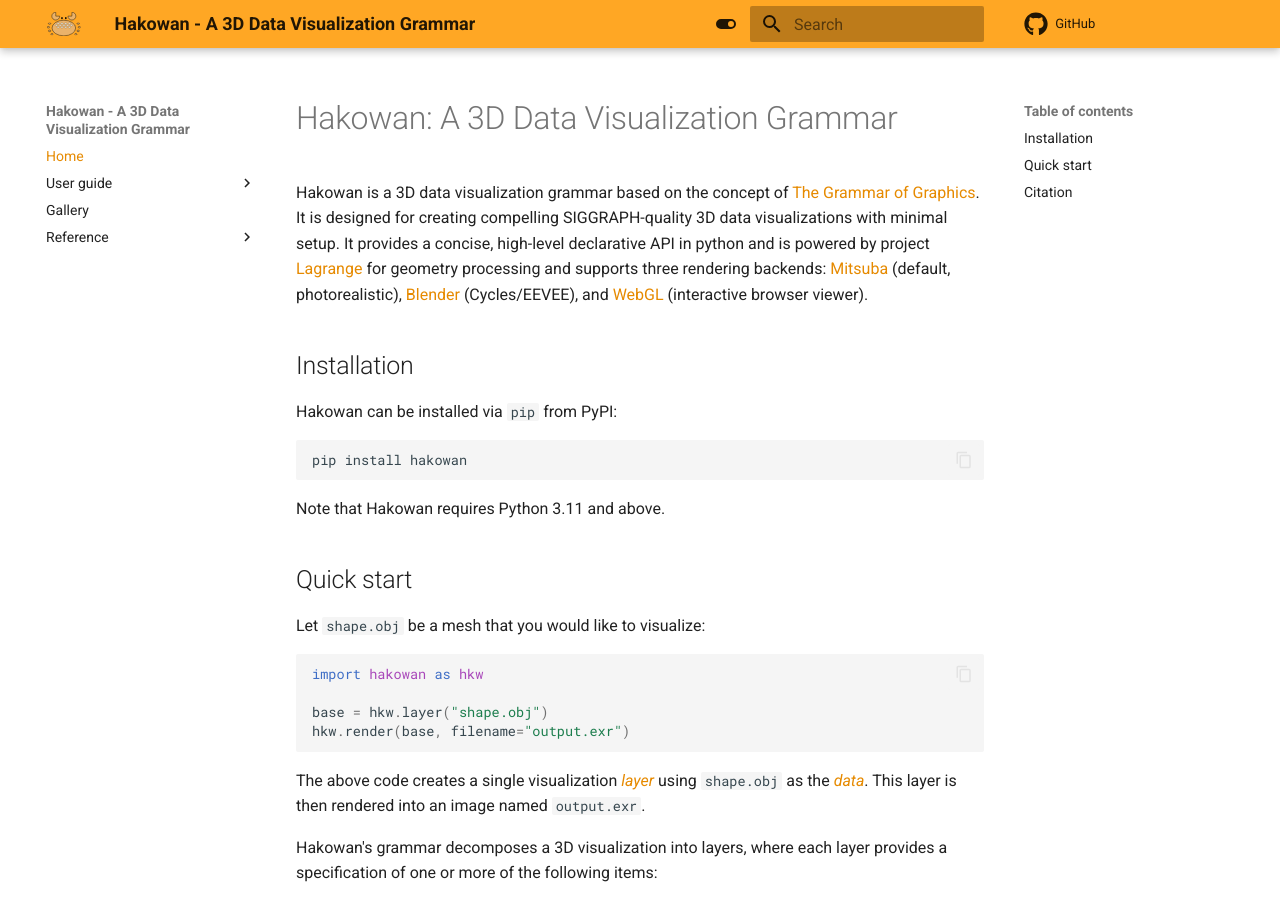
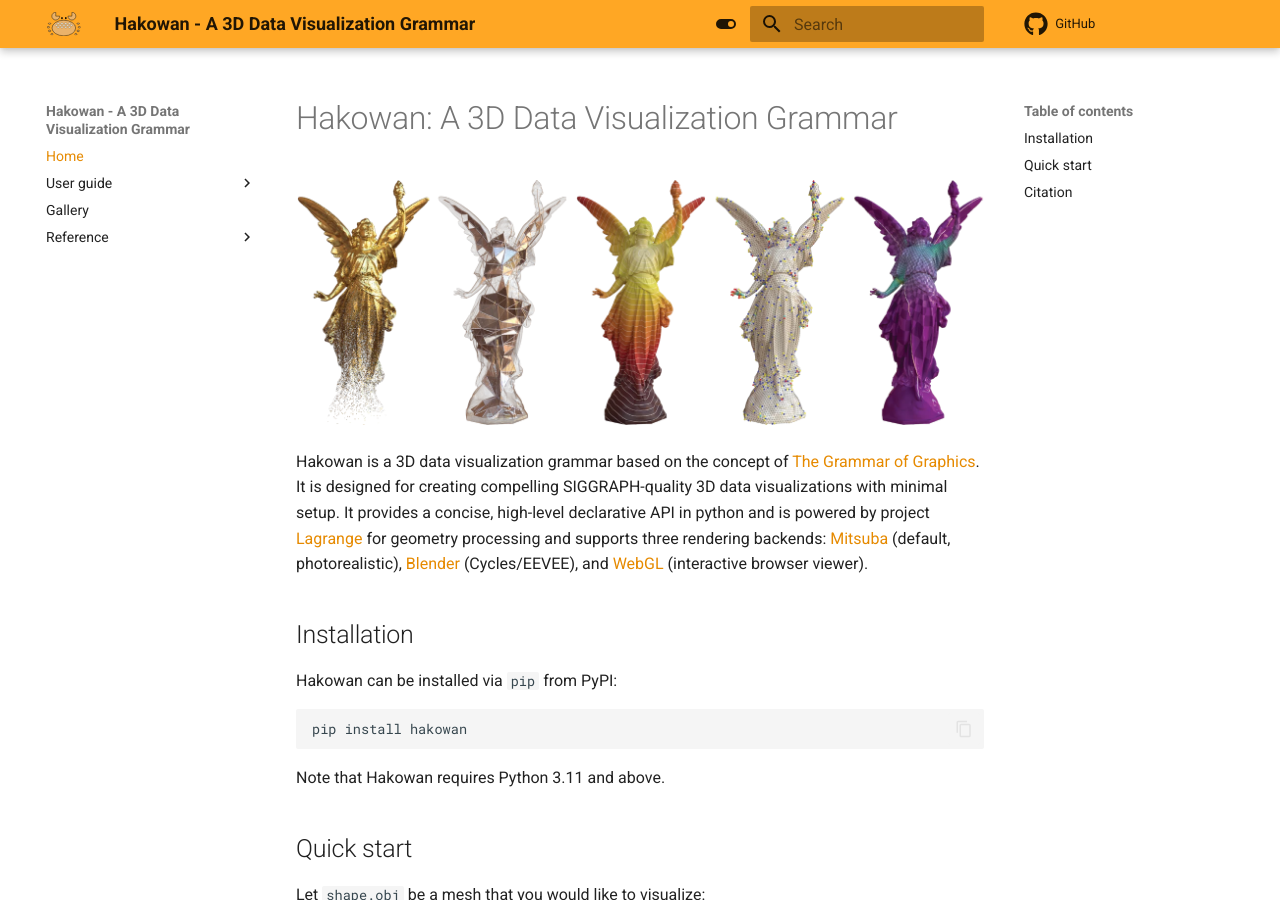
Before and after one commit to Hakowan/hakowan, an MkDocs documentation site: the page built from docs/index.md, in a window 1280 px wide and 900 px high. Built offline with MkDocs 1.6.1 and Material for MkDocs 9.7.7, drawn with Linux system fonts in a browser that asks for light colours; comment, search, counter and statistics services are not loaded.

Commit message:
Add teaser image.

```diff
--- a/docs/index.md
+++ b/docs/index.md
@@ -1,4 +1,6 @@
 # Hakowan: A 3D Data Visualization Grammar
+
+![Hakowan teaser](images/teaser.webp)
 
 Hakowan is a 3D data visualization grammar based on the concept of [The Grammar
 of Graphics](https://link.springer.com/book/10.1007/0-387-28695-0). It is
```
Also changed, not shown: README.md (+3 -0 lines), docs/images/teaser.webp (added).
